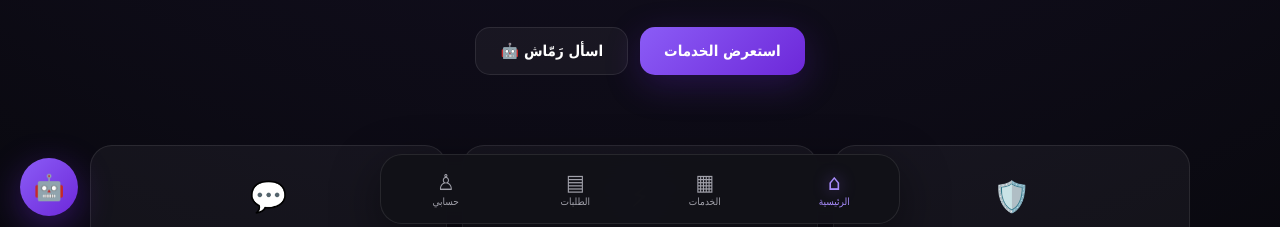
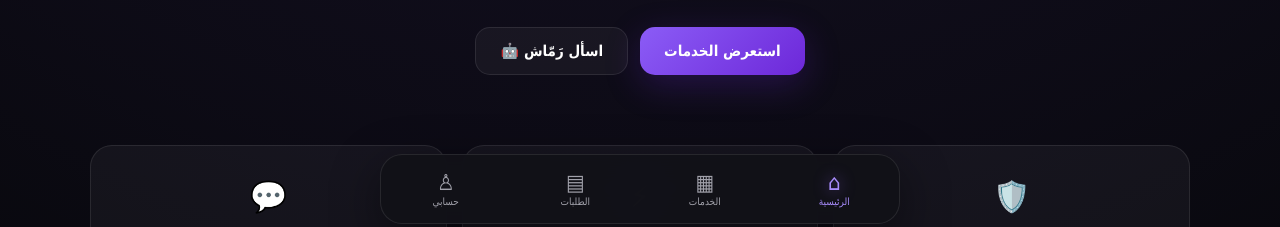
Before and after one commit to ramshapus/ramsha-plus-app-, a plain HTML site: page index.html in a window 1280 px wide. Shown: the part 564-791 px from the top of the page. Drawn offline with Linux system fonts and the light colour scheme.

Commit message:
Update style.css

```diff
--- a/css/style.css
+++ b/css/style.css
@@ -1076,55 +1076,7 @@ img {
    رَمّاش
 ===================================================== */
 .ramash-button {
-  position: fixed;
-
-  left: 20px;
-
-  bottom: 20px;
-
-  z-index: 900;
-
-  width: 58px;
-
-  height: 58px;
-
-  border-radius: 50%;
-
-  color: white;
-
-  background:
-    linear-gradient(
-      135deg,
-      var(--purple),
-      var(--purple-dark)
-    );
-
-  box-shadow:
-    0 10px 35px
-    rgba(109, 40, 217, 0.4);
-
-  font-size: 25px;
-
-  animation:
-    ramashPulse 2.5s infinite;
-}
-
-
-@keyframes ramashPulse {
-
-  0%,
-  100% {
-    box-shadow:
-      0 10px 35px
-      rgba(109, 40, 217, 0.4);
-  }
-
-  50% {
-    box-shadow:
-      0 10px 50px
-      rgba(139, 92, 246, 0.7);
-  }
-
+  display: none !important;
 }
 /* =====================================================
    طريقة الطلب - ترتيب التطبيق
```
